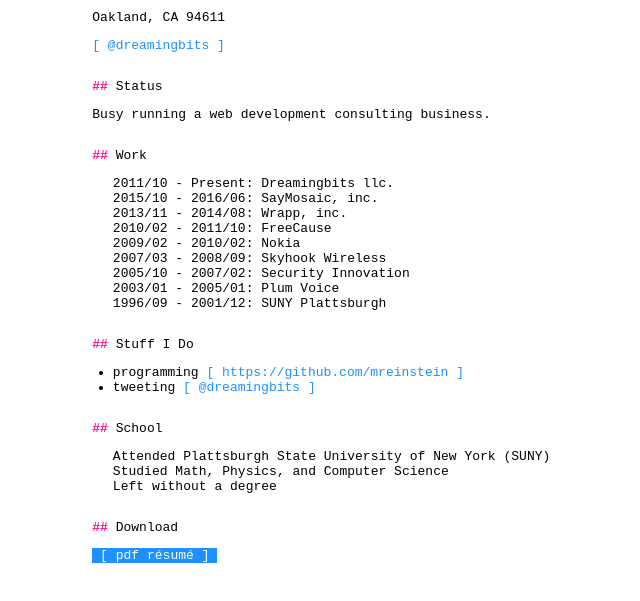
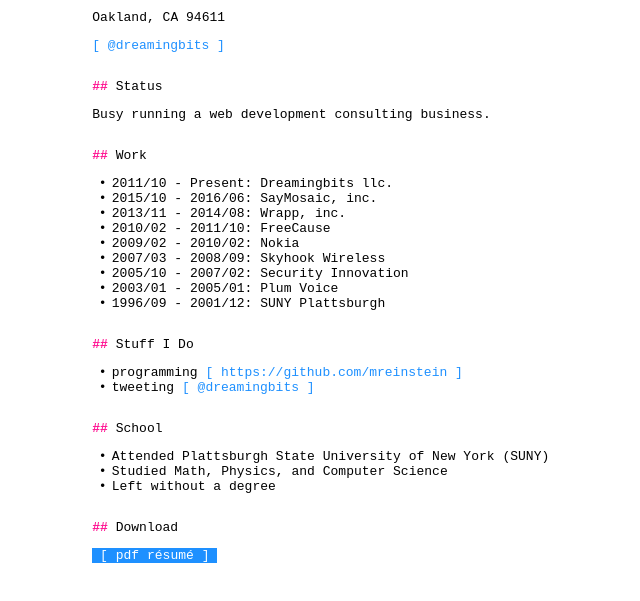
Before and after one commit to mreinstein/reinstein.me, a website: page index.html in a window 1280 px wide. Shown: the part 99-700 px from the top of the page, without its empty margins (273-913 px from the left). Drawn offline with Linux system fonts and the light colour scheme.

Commit message:
fixed bullet rendering

```diff
--- a/index.html
+++ b/index.html
@@ -66,10 +66,6 @@
       margin-top: 2em;
     }
 
-    ul > li {
-      margin-left: 3ex;
-    }
-
     h1::before {
       content: '# ';
       color: deeppink;
@@ -79,6 +75,20 @@
       content: '## ';
       color: deeppink;
     }
+
+    ul {
+      list-style: none;
+    }
+
+    li::before {
+      content: "• ";
+      color: black;
+      display: inline-block;
+      width: 1em;
+      margin-left: 0.5em;
+    }
+
+
   </style>
 
   <noscript>
@@ -114,8 +124,8 @@
 
   <h2 id="stuff_i_do">Stuff I Do</h2>
   <ul>
-    <li class="no-animation"> programming <a href="https://github.com/mreinstein">[ https://github.com/mreinstein ]</a> </li>
-    <li class="no-animation"> tweeting <a href="https://twitter.com/dreamingbits"> [ @dreamingbits ] </a> </li>
+    <li class="no-animation">programming <a href="https://github.com/mreinstein">[ https://github.com/mreinstein ]</a> </li>
+    <li class="no-animation">tweeting <a href="https://twitter.com/dreamingbits"> [ @dreamingbits ] </a> </li>
   </ul>
 
   <h2 id="school">School</h2>
```
